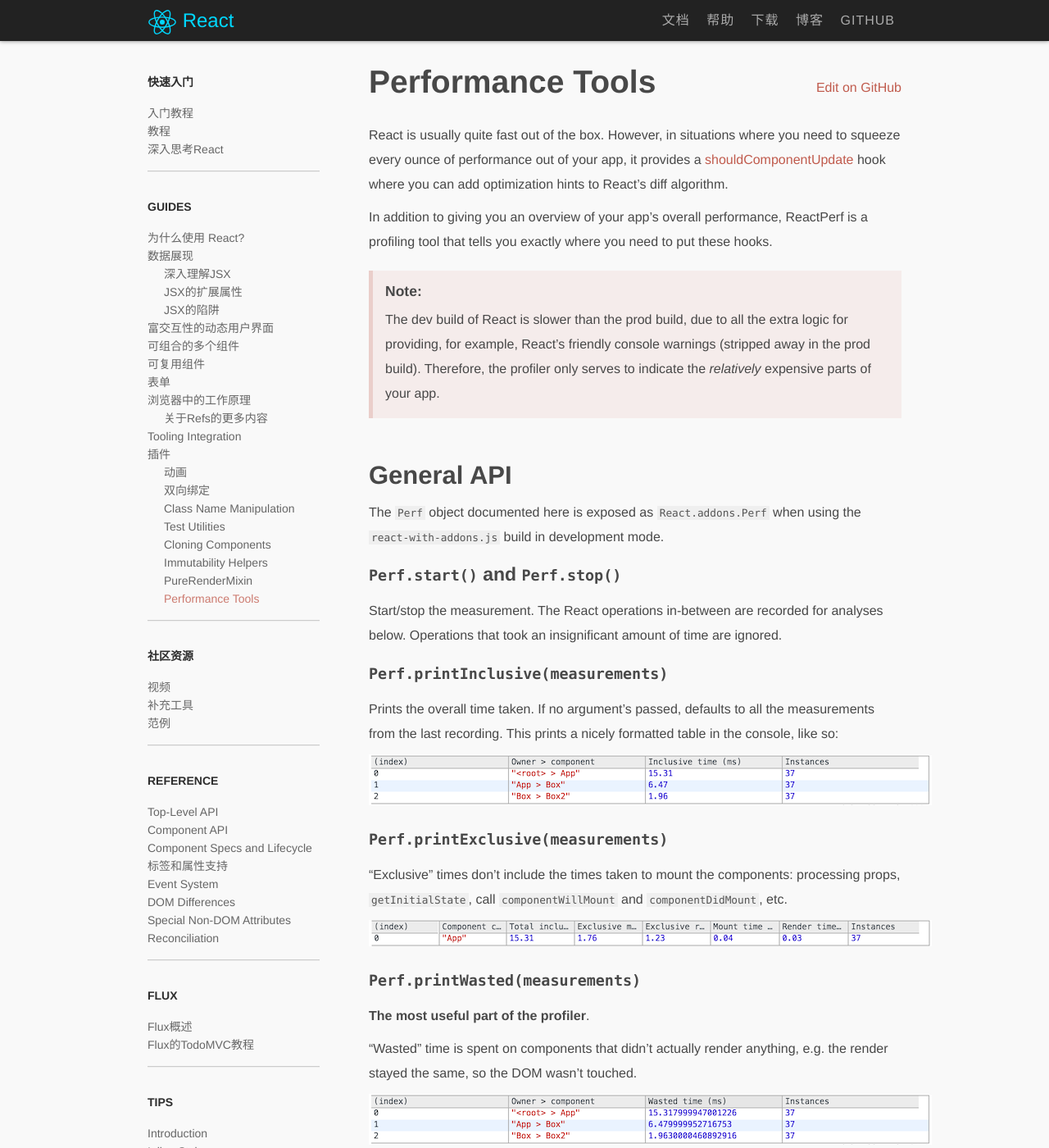
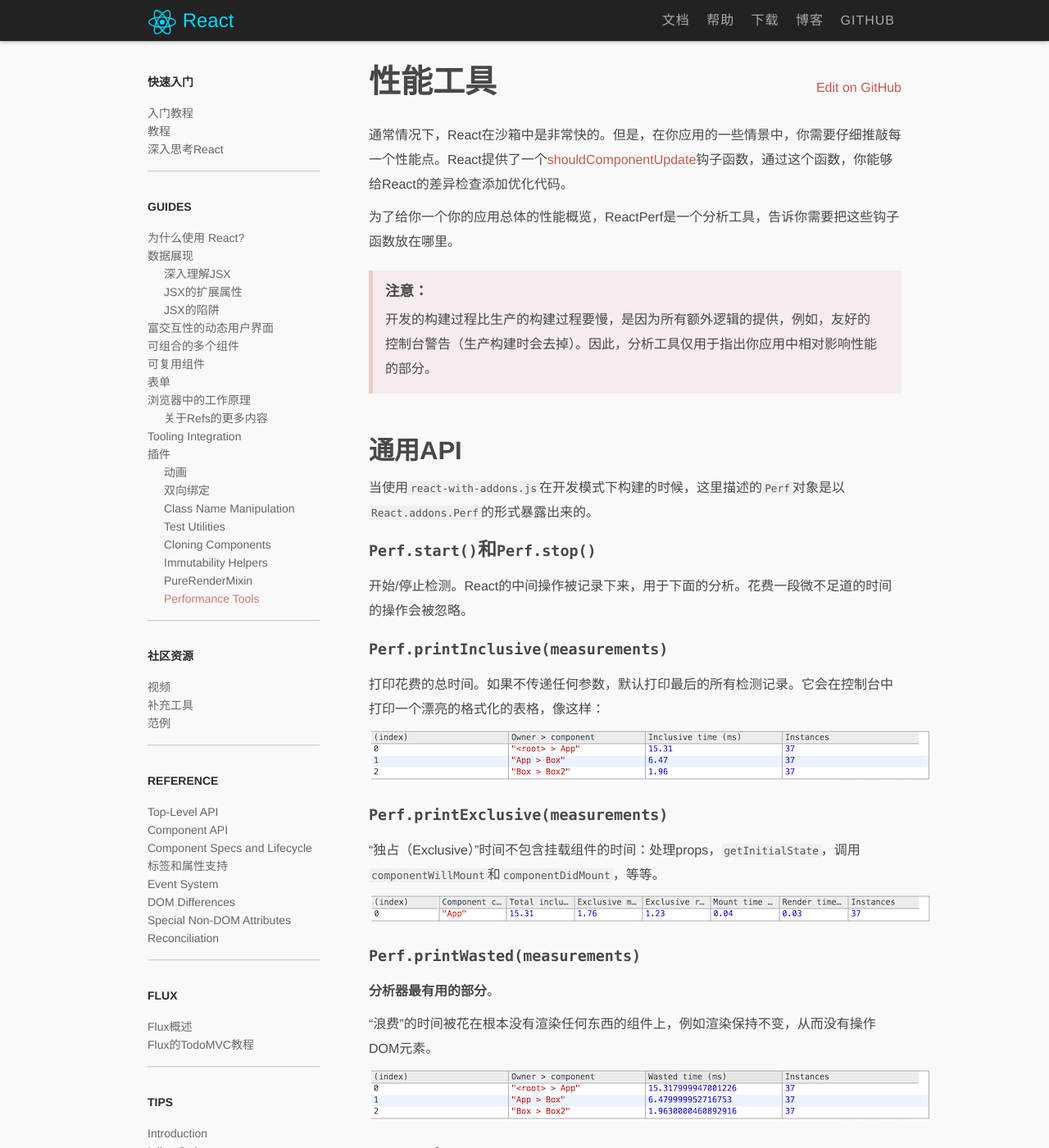
Before and after one commit to yaoshanliang/react-docs, a Jekyll site: the page built from zh/docs/10.8-perf.md, in a window 1280 px wide and 1400 px high. Shown: the whole window at 82% size. Built offline with Jekyll 4.4.1, drawn with Linux system fonts in a browser that asks for light colours; Markdown is read by kramdown in place of the engine named in the settings; some of the changed text lies outside the part shown.

Commit message:
performance tools

````diff
--- a/zh/docs/10.8-perf.md
+++ b/zh/docs/10.8-perf.md
@@ -1,54 +1,54 @@
 ---
 id: perf
-title: Performance Tools
+title: 性能工具
 permalink: perf.html
 prev: pure-render-mixin.html
 ---
 
-React is usually quite fast out of the box. However, in situations where you need to squeeze every ounce of performance out of your app, it provides a [shouldComponentUpdate](/react/docs/component-specs.html#updating-shouldcomponentupdate) hook where you can add optimization hints to React's diff algorithm.
+通常情况下，React在沙箱中是非常快的。但是，在你应用的一些情景中，你需要仔细推敲每一个性能点。React提供了一个[shouldComponentUpdate](/react/docs/component-specs.html#updating-shouldcomponentupdate)钩子函数，通过这个函数，你能够给React的差异检查添加优化代码。
 
-In addition to giving you an overview of your app's overall performance, ReactPerf is a profiling tool that tells you exactly where you need to put these hooks.
+为了给你一个你的应用总体的性能概览，ReactPerf是一个分析工具，告诉你需要把这些钩子函数放在哪里。
 
-> Note:
+> 注意：
 >
-> The dev build of React is slower than the prod build, due to all the extra logic for providing, for example, React's friendly console warnings (stripped away in the prod build). Therefore, the profiler only serves to indicate the _relatively_ expensive parts of your app.
+> 开发的构建过程比生产的构建过程要慢，是因为所有额外逻辑的提供，例如，友好的控制台警告（生产构建时会去掉）。因此，分析工具仅用于指出你应用中相对影响性能的部分。
 
-## General API
+## 通用API
 
-The `Perf` object documented here is exposed as `React.addons.Perf` when using the `react-with-addons.js` build in development mode.
+当使用`react-with-addons.js`在开发模式下构建的时候，这里描述的`Perf`对象是以`React.addons.Perf`的形式暴露出来的。
 
-### `Perf.start()` and `Perf.stop()`
-Start/stop the measurement. The React operations in-between are recorded for analyses below. Operations that took an insignificant amount of time are ignored.
+### `Perf.start()`和`Perf.stop()`
+开始/停止检测。React的中间操作被记录下来，用于下面的分析。花费一段微不足道的时间的操作会被忽略。
 
 ### `Perf.printInclusive(measurements)`
-Prints the overall time taken. If no argument's passed, defaults to all the measurements from the last recording. This prints a nicely formatted table in the console, like so:
+打印花费的总时间。如果不传递任何参数，默认打印最后的所有检测记录。它会在控制台中打印一个漂亮的格式化的表格，像这样：
 
 ![](/react/img/docs/perf-inclusive.png)
 
 ### `Perf.printExclusive(measurements)`
-"Exclusive" times don't include the times taken to mount the components: processing props, `getInitialState`, call `componentWillMount` and `componentDidMount`, etc.
+“独占（Exclusive）”时间不包含挂载组件的时间：处理props，`getInitialState`，调用`componentWillMount`和`componentDidMount`，等等。
 
 ![](/react/img/docs/perf-exclusive.png)
 
 ### `Perf.printWasted(measurements)`
 
-**The most useful part of the profiler**.
+**分析器最有用的部分**。
 
-"Wasted" time is spent on components that didn't actually render anything, e.g. the render stayed the same, so the DOM wasn't touched.
+“浪费”的时间被花在根本没有渲染任何东西的组件上，例如渲染保持不变，从而没有操作DOM元素。
 
 ![](/react/img/docs/perf-wasted.png)
 
 ### `Perf.printDOM(measurements)`
-Prints the underlying DOM manipulations, e.g. "set innerHTML" and "remove".
+打印底层DOM操作，例如，“设置innerHTML”和“移除节点”。
 
 ![](/react/img/docs/perf-dom.png)
 
-## Advanced API
+## 高级API
 
-The above print methods use `Perf.getLastMeasurements()` to pretty-print the result.
+上面的打印方法使用`Perf.getLastMeasurements()`打印好看的结果。
 
 ### `Perf.getLastMeasurements()`
-Get the measurements array from the last start-stop session. The array contains objects, each of which looks like this:
+从最后的开始-停止会话中得到检测结果数组。该数组包含对象，每个对象看起来像这样：
 
 ```js
 {
````
Also changed, not shown: 1 other file.
